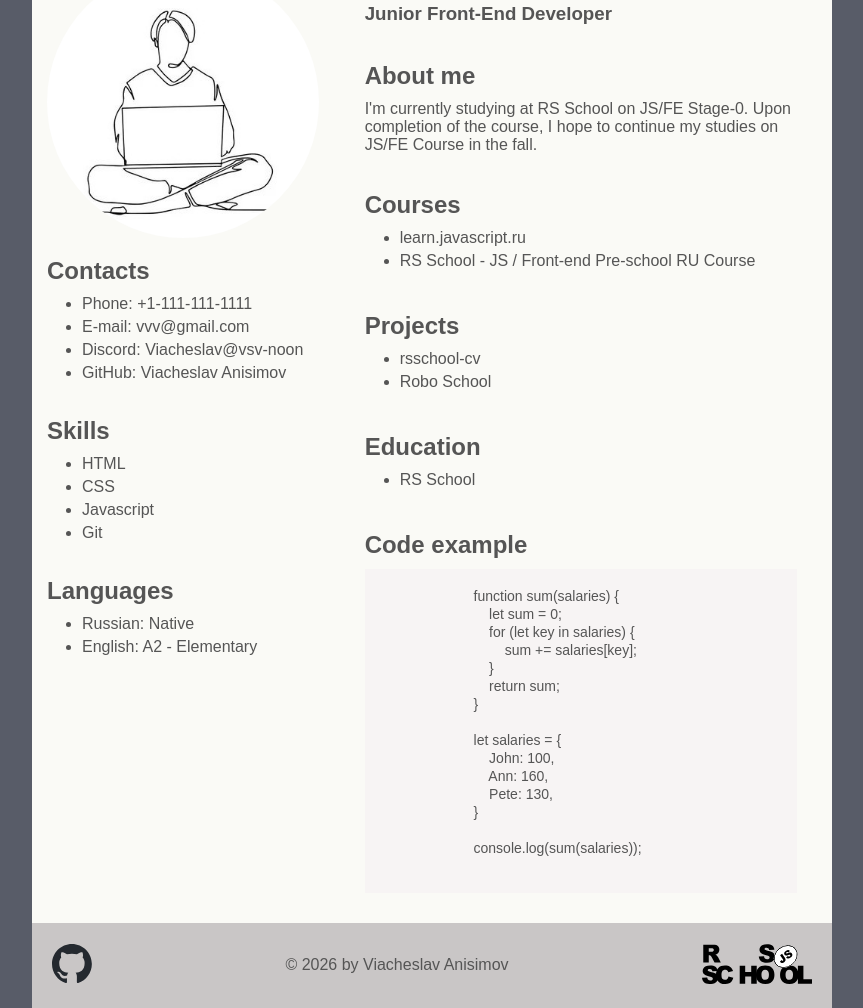
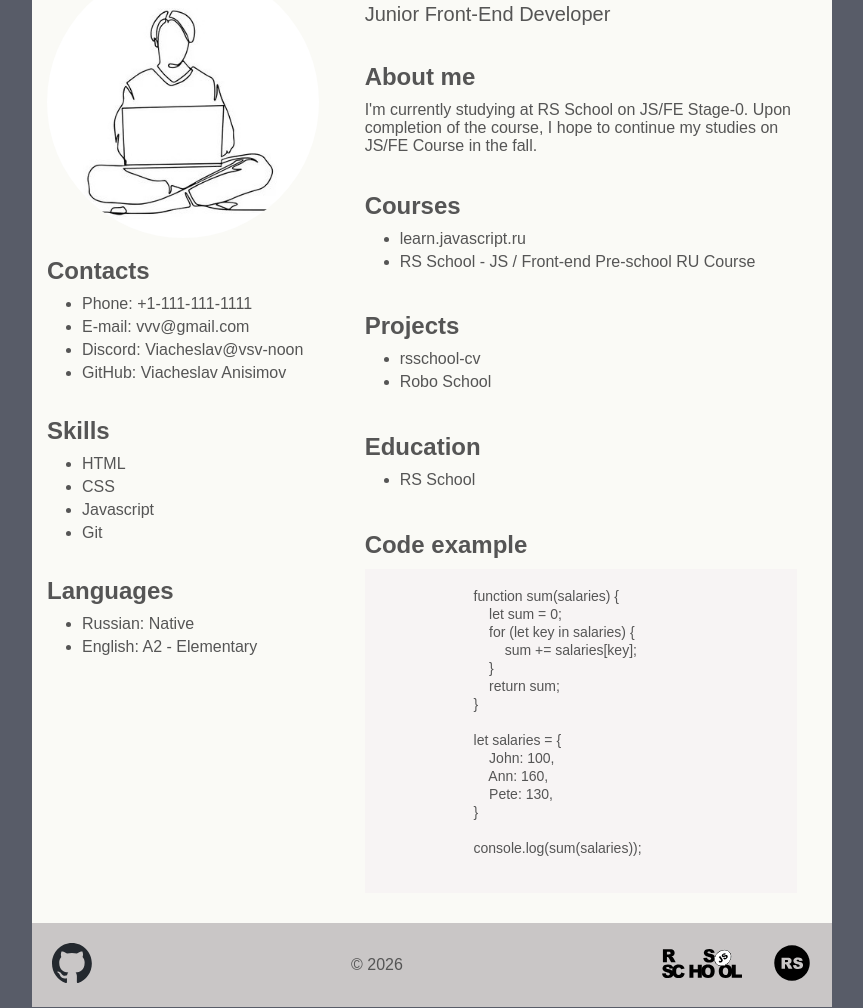
Before and after one commit to vsv-noon/rsschool-cv, a plain HTML site: page index.html in a window 1280 px wide. Shown: the part 132-1140 px from the top of the page, without its empty margins (208-1071 px from the left). Drawn offline with Linux system fonts and the light colour scheme.

Commit message:
feat: add new links to courses

```diff
--- a/index.html
+++ b/index.html
@@ -1,10 +1,11 @@
-<!DOCTYPE html>
+<!doctype html>
 <html lang="en">
   <head>
-    <meta charset="UTF-8">
-    <meta name="viewport" content="width=device-width, initial-scale=1.0">
-    <link rel="stylesheet" href="style.css">
-    <title>CV</title>
+    <meta charset="UTF-8" >
+    <meta name="viewport" content="width=device-width, initial-scale=1.0" >
+    <link rel="icon" type="image/x-icon" href="./assets/favicon.ico" >
+    <link rel="stylesheet" href="./style.css" >
+    <title>Curriculum Vitae</title>
   </head>
   <body>
     <div class="container">
@@ -25,7 +26,7 @@
       <main class="main">
         <div class="left-column">
           <div class="avatar-box">
-            <img class="avatar" src="./avatar.jpg" alt="avatar">
+            <img class="avatar" src="./assets/avatar.jpg" alt="avatar" >
           </div>
           <div class="contacts">
             <h2 id="contacts">Contacts</h2>
@@ -64,7 +65,7 @@
         <div class="right-column">
           <div>
             <h1>Viacheslav Anisimov</h1>
-            <h3>Junior Front-End Developer</h3>
+            <p class="occupation">Junior Front-End Developer</p>
           </div>
 
           <div class="summary">
@@ -150,21 +151,40 @@
       <footer class="footer">
         <div class="footer-container">
           <div>
-            <a href="https://github.com/vsv-noon" target="blank">
+            <a
+              href="https://github.com/vsv-noon"
+              target="blank"
+              title="vsv-noon"
+            >
               <img
                 class="github-logo"
-                src="./github-mark.svg"
+                src="./assets/github-mark.svg"
                 alt="github-logo"
               >
             </a>
           </div>
-          <p>&copy; <span id="year"></span> by Viacheslav Anisimov</p>
-          <div>
-            <a href="https://rs.school/courses/javascript-ru" target="blank">
+          <p>&copy; <span id="year"></span></p>
+          <div class="rss-logo-container">
+            <a
+              href="https://rs.school/courses/javascript"
+              target="blank"
+              title="JS / Front-end Course"
+            >
               <img
                 class="rss-logo"
-                src="./rs_school_js.svg"
+                src="./assets/rs_school_js.svg"
                 alt="rs_school_js_logo"
+              >
+            </a>
+            <a
+              href="https://rs.school/courses/short-track"
+              target="blank"
+              title="JS / Front-end Short Track Course"
+            >
+              <img
+                class="rss-logo-black"
+                src="./assets/rs_school_logo_black.svg"
+                alt="rs_school_logo_black"
               >
             </a>
           </div>
--- a/style.css
+++ b/style.css
@@ -37,6 +37,9 @@ h2 {
   padding-bottom: 10px;
 }
 
+.occupation {
+  font-size: 20px;
+}
 a {
   transition: all 0.5s ease;
 }
@@ -125,6 +128,16 @@ code {
   width: 40px;
 }
 
+.rss-logo-container {
+  display: flex;
+  align-items: center;
+  gap: 30px;
+}
+
 .rss-logo {
-  width: 110px;
+  width: 80px;
 }
+
+.rss-logo-black {
+  width: 40px;
+}
```
Also changed, not shown: assets/avatar.jpg (renamed from avatar.jpg), assets/favicon.ico (added), assets/github-mark.svg (renamed from github-mark.svg), assets/rs_school_js.svg (renamed from rs_school_js.svg), assets/rs_school_logo_black.svg (added).
